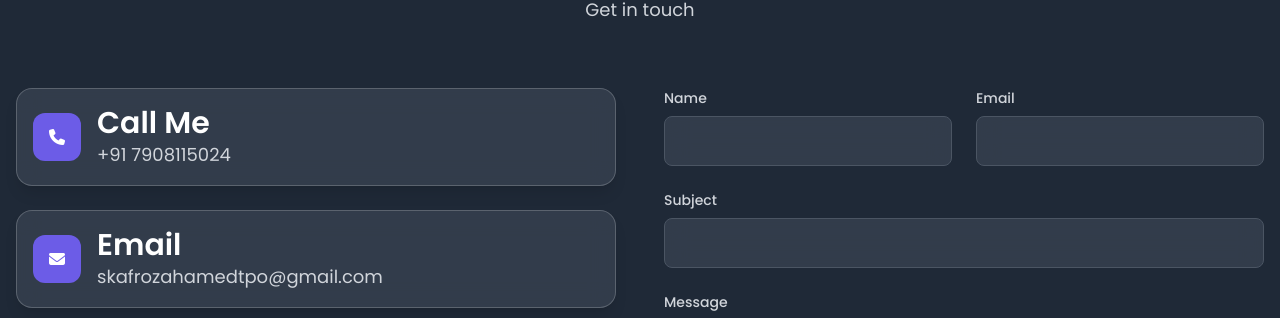
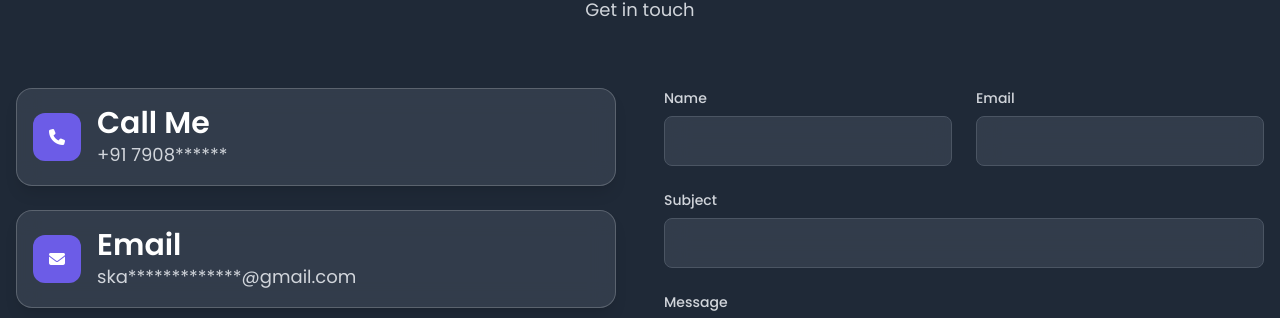
Before and after one commit to Skafrozahamed/Sk-Afroz-Ahamed-portfolio, a React (Vite) app: page / in a window 1280 px wide. Shown: the part 4652-4970 px from the top of the page. Built offline with nearby package versions, Linux system fonts and the light colour scheme; the HTML template or start-up script is replaced by a standard one.

Commit message:
Update ContactSection.jsx

```diff
--- a/src/components/ui/ContactSection.jsx
+++ b/src/components/ui/ContactSection.jsx
@@ -27,12 +27,12 @@ const ContactSection = () => {
     {
       icon: 'fa-phone',
       title: 'Call Me',
-      value: '+91 7908115024'
+      value: '+91 7908******'
     },
     {
       icon: 'fa-envelope',
       title: 'Email',
-      value: 'skafrozahamedtpo@gmail.com'
+      value: 'ska*************@gmail.com'
     },
     {
       icon: 'fa-map-marker-alt',
```
